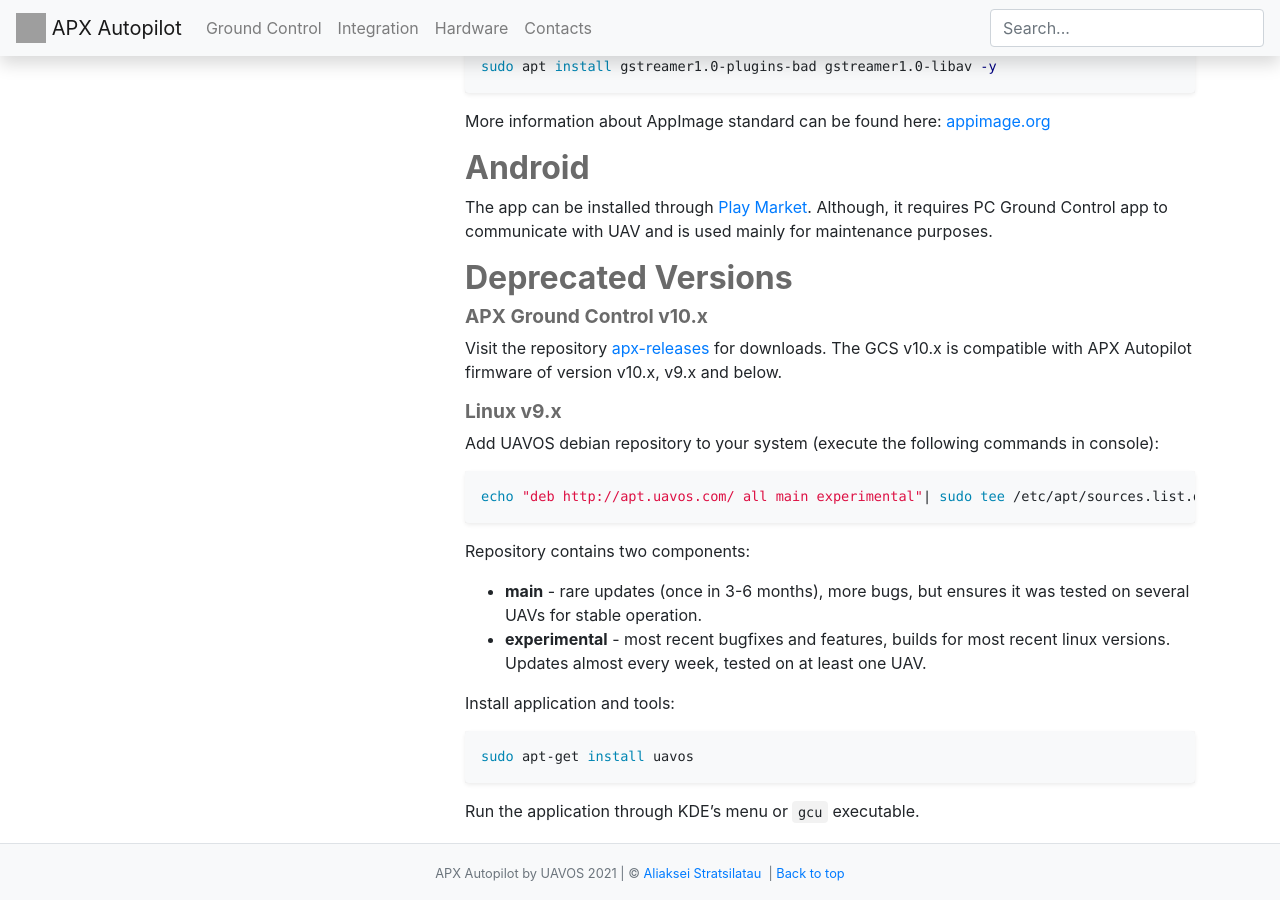
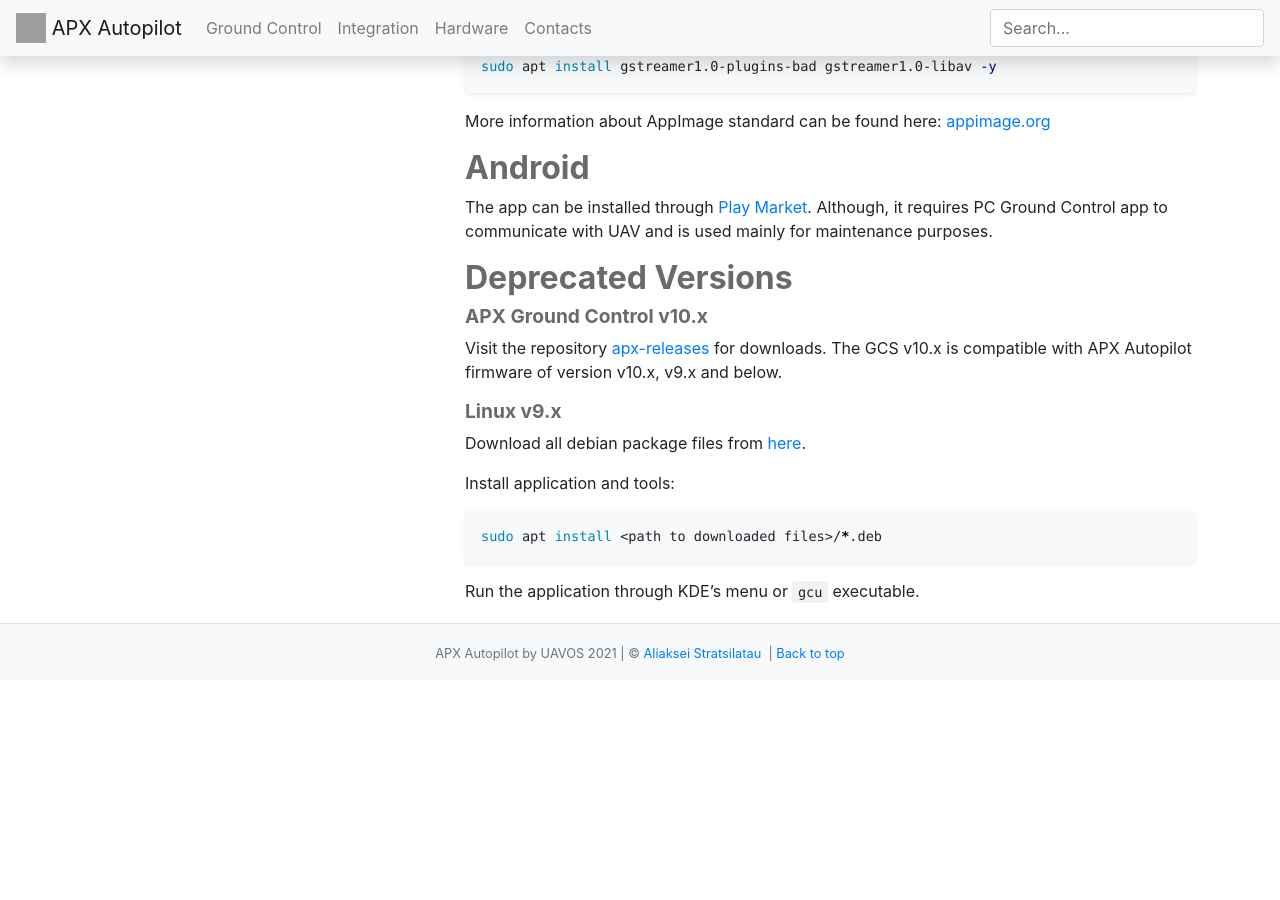
Before and after one commit to uavos/apx-docs, a Jekyll site: the page built from _docs/gcs/install.md, in a window 1280 px wide and 900 px high, scrolled down 915 px. Built offline with Jekyll 4.4.1, drawn with Linux system fonts in a browser that asks for light colours; nearby versions of some CDN libraries; comment, search, counter and statistics services are not loaded; after the commit the page ends 1595 px from its top, so only the background shows below that; grey boxes are pictures that could not be loaded.

Commit message:
GCS v9 install from packages

````diff
--- a/_docs/gcs/install.md
+++ b/_docs/gcs/install.md
@@ -52,21 +52,12 @@
 
 ### Linux v9.x
 
-Add UAVOS debian repository to your system (execute the following commands in console):
-
-```bash
-echo "deb http://apt.uavos.com/ all main experimental"| sudo tee /etc/apt/sources.list.d/uavos.list; gpg --keyserver keyserver.ubuntu.com --recv B5517CF1; gpg --export --armor B5517CF1 | sudo apt-key add -; sudo apt-get update
-```
-
-Repository contains two components:
-
-* **main** - rare updates (once in 3-6 months), more bugs, but ensures it was tested on several UAVs for stable operation.
-* **experimental** - most recent bugfixes and features, builds for most recent linux versions. Updates almost every week, tested on at least one UAV.
+Download all debian package files from [here](https://drive.google.com/drive/folders/1V_2b9UXeTBPWj0aAzdIPjoFLYsnMdqbV).
 
 Install application and tools:
 
 ```bash
-sudo apt-get install uavos
+sudo apt install <path to downloaded files>/*.deb
 ```
 
 Run the application through KDE's menu or `gcu` executable.
````
